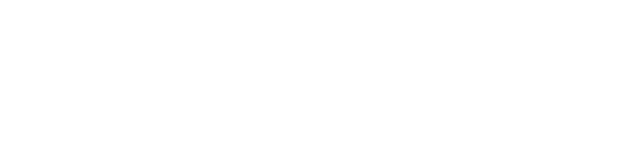
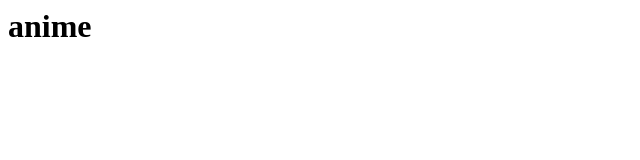
Before and after one commit to thiagovssw/thiaguinho, a plain HTML site: page index.html in a window 1280 px wide. Shown: the whole page, without its empty margins (0-640 px from the left). Drawn offline with Linux system fonts and the light colour scheme.

Commit message:
ediçÂo

```diff
--- a/index.html
+++ b/index.html
@@ -3,9 +3,10 @@
     <meta charset="UTF-8">
     <meta http-equiv="X-UA-Compatible" content="IE=edge">
     <meta name="viewport" content="width=device-width, initial-scale=1.0">
-    <title>Document</title>
+    <title>anime</title>
 </head>
 <body>
-
+   <h1>anime</h1>
+   <p>     </p>
 </body>
 </html>
```
